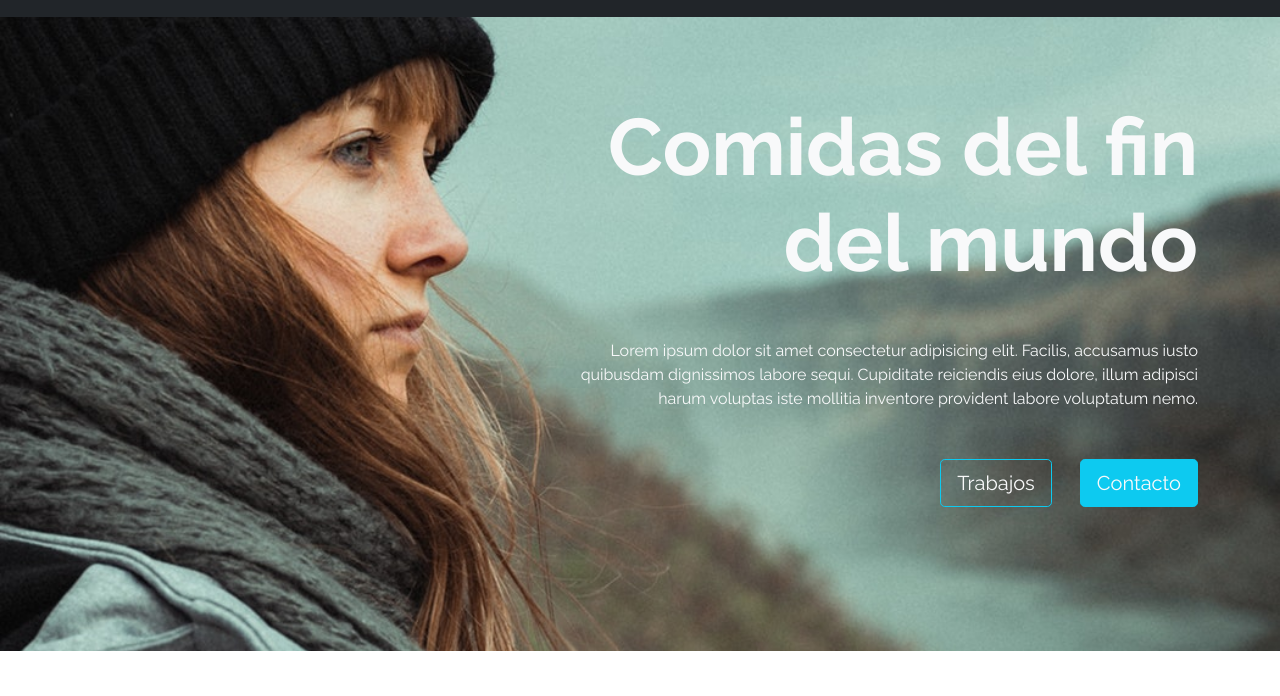
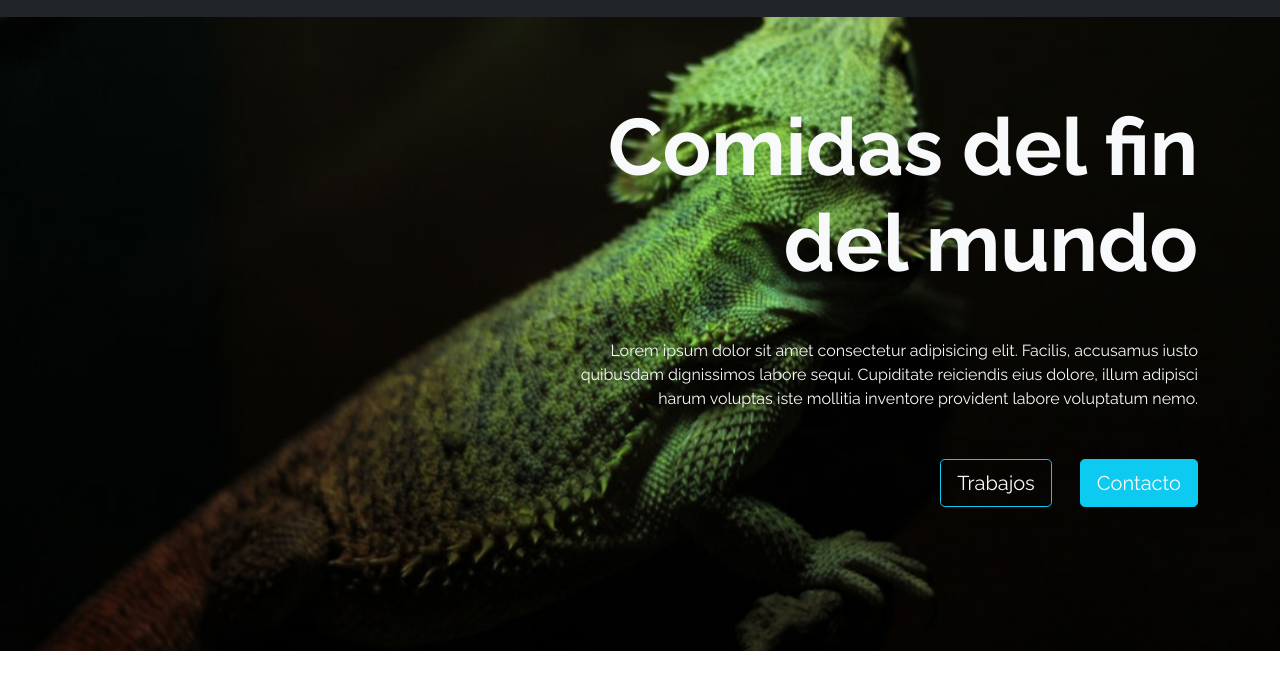
Before and after one commit to gabo1624/fdsw-copia, a plain HTML site: page index.html in a window 1280 px wide. Shown: the part 45-741 px from the top of the page. Drawn offline with nearby package versions, Linux system fonts and the light colour scheme.

Commit message:
nueva imagen de fondo

```diff
--- a/assets/css/estilos.css
+++ b/assets/css/estilos.css
@@ -5,7 +5,7 @@ body {
 /* Hero Section */
 
 #Hero-Section {
-  background-image: url("../img/bg-hero.jpg");
+  background-image: url("../img/bg-header.jpg");
   background-repeat: no-repeat;
   background-size: cover;
   background-position: left;
```
Also changed, not shown: assets/img/bg-header.jpg (added).
